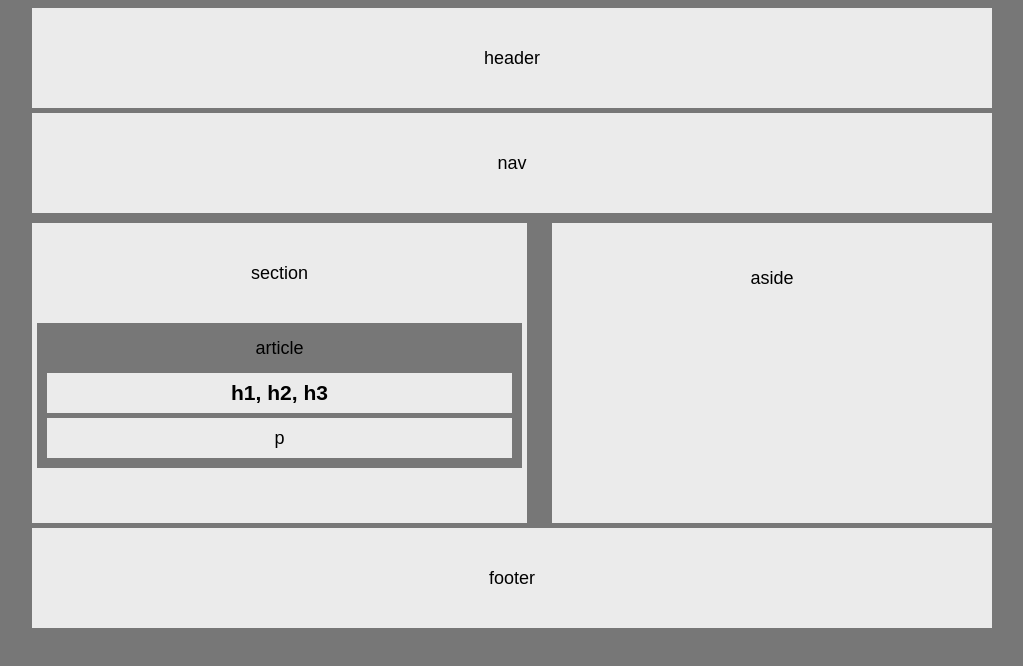
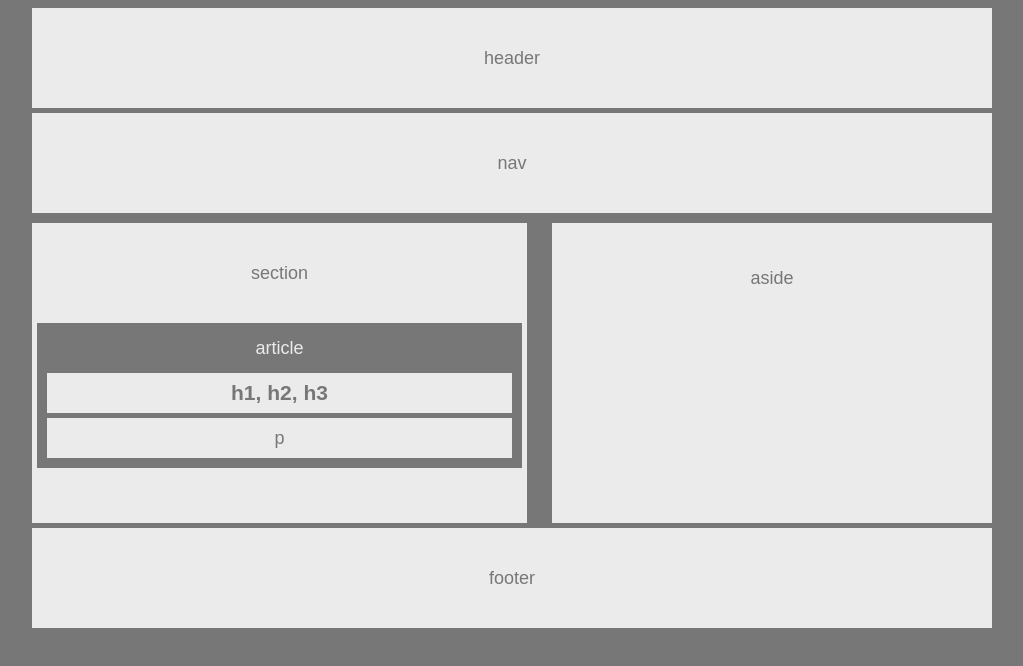
Before and after one commit to mmann30/HW-Wireframe, a plain HTML site: page index.html in a window 1280 px wide. Shown: the whole page, without its empty margins (128-1151 px from the left). Drawn offline with Linux system fonts and the light colour scheme.

Commit message:
font color

```diff
--- a/style.css
+++ b/style.css
@@ -4,6 +4,7 @@ body {
 	background-color: #777;
 	font-family: 'Arial', 'Helvetica Neue', Helvetica, sans-serif;
 	font-size: 18px;
+	color: #777;
 }
 
 body * {
@@ -42,6 +43,7 @@ section {
 
 article {
 	background-color: #777;
+	color: #ebebeb;
 	width: 475px;
 	line-height: 40px;
 	margin: auto;
@@ -50,11 +52,13 @@ article {
 
 article h1 {
 	background-color: #ebebeb;
+	color: #777;
 	margin: 5px;
 }
 
 article p {
 	background-color: #ebebeb;
+	color: #777;
 	margin: 5px;
 }
 
```
